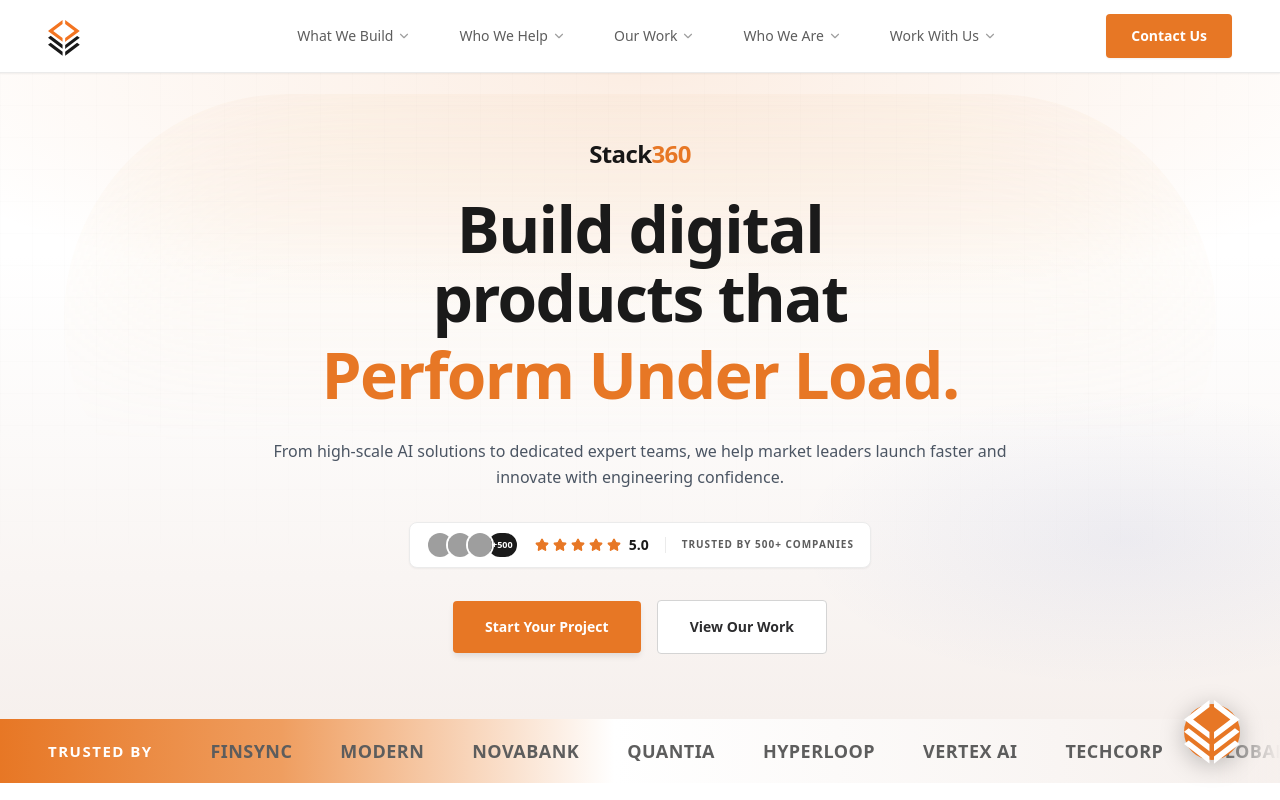
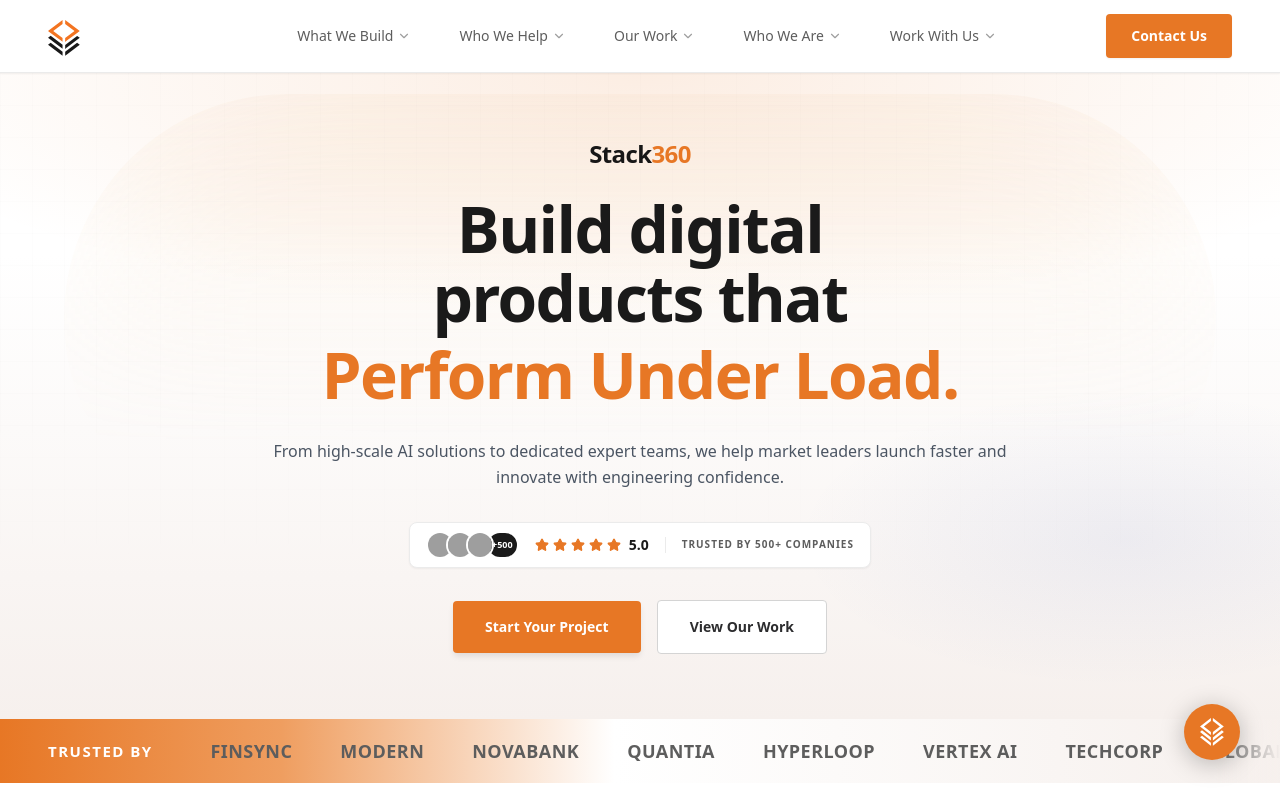
Before and after one commit to levi-dev-stack/stack360-website, a Next.js app: page / in a window 1280 px wide. Shown: the top 800 px of the page. Built offline with nearby package versions, Linux system fonts and the light colour scheme; grey boxes are pictures that could not be loaded.

Commit message:
feat: image size fixed

```diff
--- a/src/components/shared/ChatAssistant/ChatAssistantPanel.tsx
+++ b/src/components/shared/ChatAssistant/ChatAssistantPanel.tsx
@@ -80,9 +80,9 @@ function BrandMark({ size = 28, className }: { size?: number; className?: string
       <Image
         src="/favicon.svg"
         alt=""
-        width={Math.round(size * 0.62)}
-        height={Math.round(size * 0.7)}
-        className="h-auto w-auto object-contain"
+        fill
+        sizes={`${size}px`}
+        className="object-contain p-[18%]"
       />
     </span>
   );
@@ -895,7 +895,7 @@ export default function ChatAssistant() {
         onClick={() => setOpen((v) => !v)}
         whileHover={reduced ? undefined : { scale: 1.05 }}
         whileTap={{ scale: 0.96 }}
-        className="pointer-events-auto flex h-14 w-14 items-center justify-center rounded-full bg-primary text-neutral-50 shadow-card transition-colors hover:bg-primary-dark"
+        className="pointer-events-auto flex h-14 w-14 items-center justify-center overflow-hidden rounded-full bg-primary text-neutral-50 shadow-card transition-colors hover:bg-primary-dark"
       >
         <AnimatePresence mode="wait" initial={false}>
           {open ? (
@@ -915,14 +915,14 @@ export default function ChatAssistant() {
               animate={{ opacity: 1, scale: 1 }}
               exit={reduced ? undefined : { opacity: 0, scale: 0.8 }}
               transition={{ duration: 0.2 }}
-              className="relative flex h-full w-full items-center justify-center"
+              className="relative flex h-7 w-7 items-center justify-center overflow-hidden"
             >
               <Image
                 src="/icon.svg"
                 alt=""
-                width={26}
-                height={30}
-                className="h-auto w-auto object-contain brightness-0 invert"
+                fill
+                sizes="28px"
+                className="object-contain brightness-0 invert"
               />
               <span className="sr-only">
                 <MessageCircle size={22} />
```
